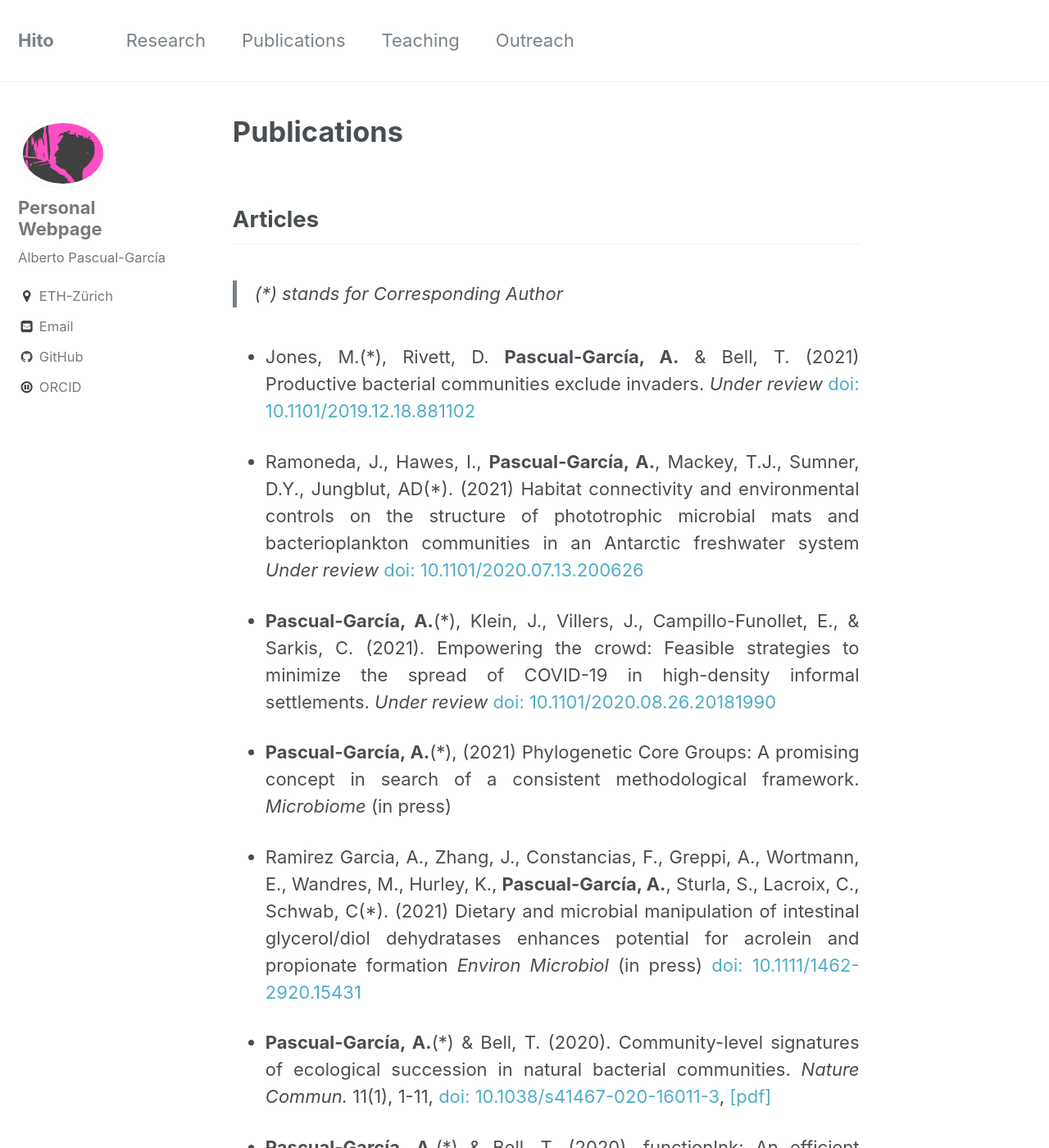
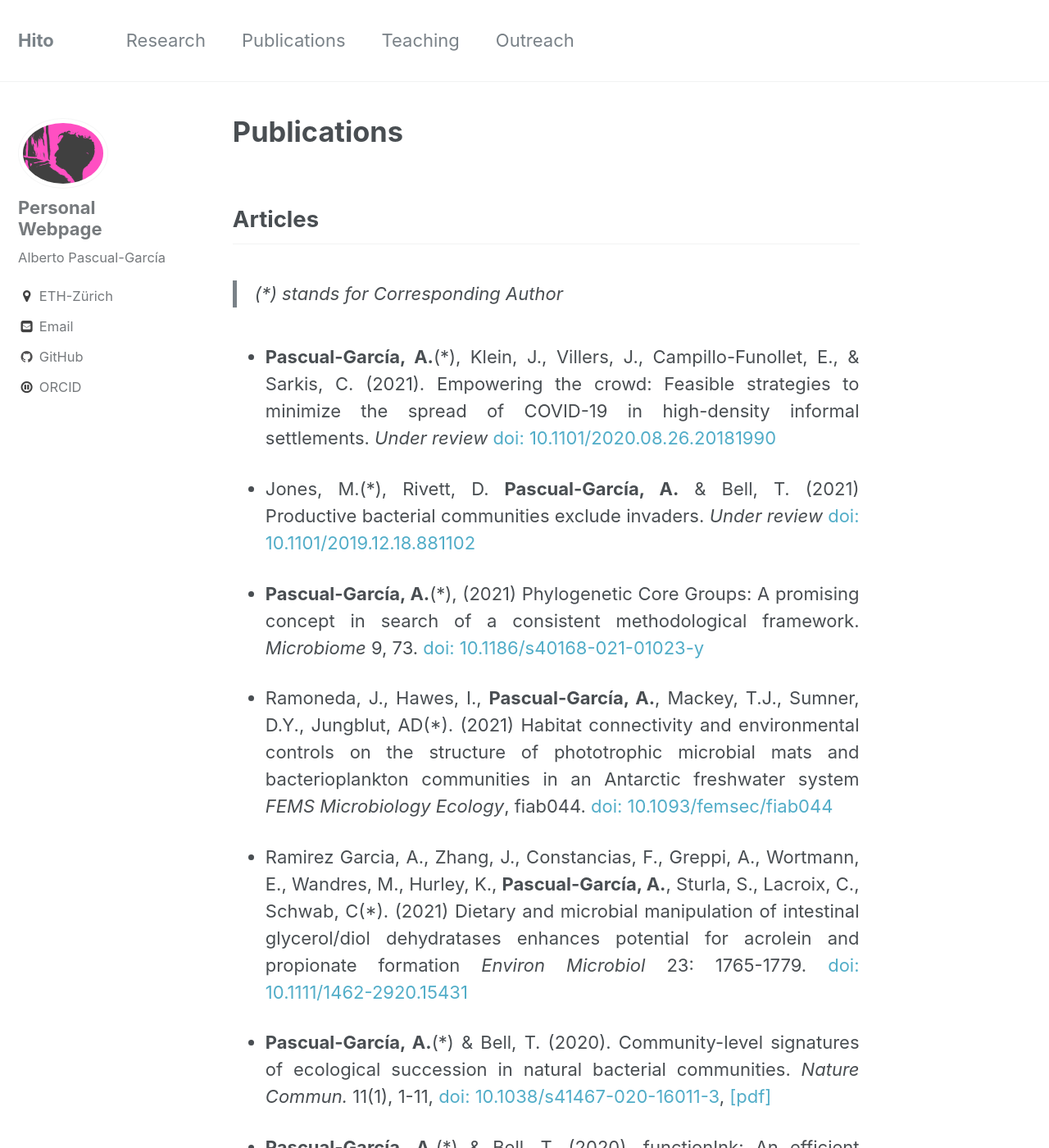
Before and after one commit to apascualgarcia/apascualgarcia.github.io, a Jekyll site: the page built from _pages/Publications.md, in a window 1280 px wide and 1400 px high. Shown: the whole window at 82% size. Built offline with Jekyll 4.4.1, drawn with Linux system fonts in a browser that asks for light colours.

Commit message:
updated links references 2021

```diff
--- a/_pages/Publications.md
+++ b/_pages/Publications.md
@@ -13,16 +13,17 @@ permalink: /_pages/Publications/
 
 
 
+* **Pascual-García, A.**(*), Klein, J., Villers, J., Campillo-Funollet, E., & Sarkis, C. (2021). Empowering the crowd: Feasible strategies to minimize the spread of COVID-19 in high-density informal settlements. _Under review_ [doi: 10.1101/2020.08.26.20181990](https://doi.org/10.1101/2020.08.26.20181990)
+
 * Jones, M.(*), Rivett, D. **Pascual-García, A.** & Bell, T. (2021) Productive bacterial communities exclude invaders. _Under review_ [doi: 10.1101/2019.12.18.881102](https://www.biorxiv.org/content/10.1101/2019.12.18.881102v1)
 
-* Ramoneda, J., Hawes, I., **Pascual-García, A.**, Mackey, T.J., Sumner, D.Y., Jungblut, AD(*). (2021)  Habitat connectivity and environmental controls on the structure of phototrophic microbial mats and bacterioplankton communities in an Antarctic freshwater system  _Under review_ [doi: 10.1101/2020.07.13.200626](https://doi.org/10.1101/2020.07.13.200626)
+* **Pascual-García, A.**(*), (2021) Phylogenetic Core Groups: A promising concept in search of a consistent methodological framework. _Microbiome_ 9, 73. [doi: 10.1186/s40168-021-01023-y](https://doi.org/10.1186/s40168-021-01023-y)
 
 
-* **Pascual-García, A.**(*), Klein, J., Villers, J., Campillo-Funollet, E., & Sarkis, C. (2021). Empowering the crowd: Feasible strategies to minimize the spread of COVID-19 in high-density informal settlements. _Under review_ [doi: 10.1101/2020.08.26.20181990](https://doi.org/10.1101/2020.08.26.20181990)
+* Ramoneda, J., Hawes, I., **Pascual-García, A.**, Mackey, T.J., Sumner, D.Y., Jungblut, AD(*). (2021)  Habitat connectivity and environmental controls on the structure of phototrophic microbial mats and bacterioplankton communities in an Antarctic freshwater system  _FEMS Microbiology Ecology_, fiab044. [doi: 10.1093/femsec/fiab044](https://doi.org/10.1093/femsec/fiab044)
 
-* **Pascual-García, A.**(*), (2021) Phylogenetic Core Groups: A promising concept in search of a consistent methodological framework. _Microbiome_ (in press)
 
-* Ramirez Garcia, A., Zhang, J., Constancias, F., Greppi, A., Wortmann, E., Wandres, M., Hurley, K., **Pascual-García, A.**, Sturla, S., Lacroix, C., Schwab, C(*). (2021) Dietary and microbial manipulation of intestinal glycerol/diol dehydratases enhances potential for acrolein and propionate formation _Environ Microbiol_ (in press) [doi: 10.1111/1462-2920.15431](https://doi.org/0.1111/1462-2920.15431)
+* Ramirez Garcia, A., Zhang, J., Constancias, F., Greppi, A., Wortmann, E., Wandres, M., Hurley, K., **Pascual-García, A.**, Sturla, S., Lacroix, C., Schwab, C(*). (2021) Dietary and microbial manipulation of intestinal glycerol/diol dehydratases enhances potential for acrolein and propionate formation _Environ Microbiol_ 23: 1765-1779. [doi: 10.1111/1462-2920.15431](https://doi.org/0.1111/1462-2920.15431)
 
 
 * **Pascual-García, A.**(*) & Bell, T. (2020). Community-level signatures of ecological succession in natural bacterial communities. _Nature Commun._  11(1), 1-11, [doi: 10.1038/s41467-020-16011-3](https://www.biorxiv.org/content/10.1101/636233v2https://doi.org/10.1038/s41467-020-16011-3), [[pdf]](/assets/articles/Pascual-Garcia_CommunityLevelSignaturesEcologicalSuccession_NatureComm_2020.pdf)
```
